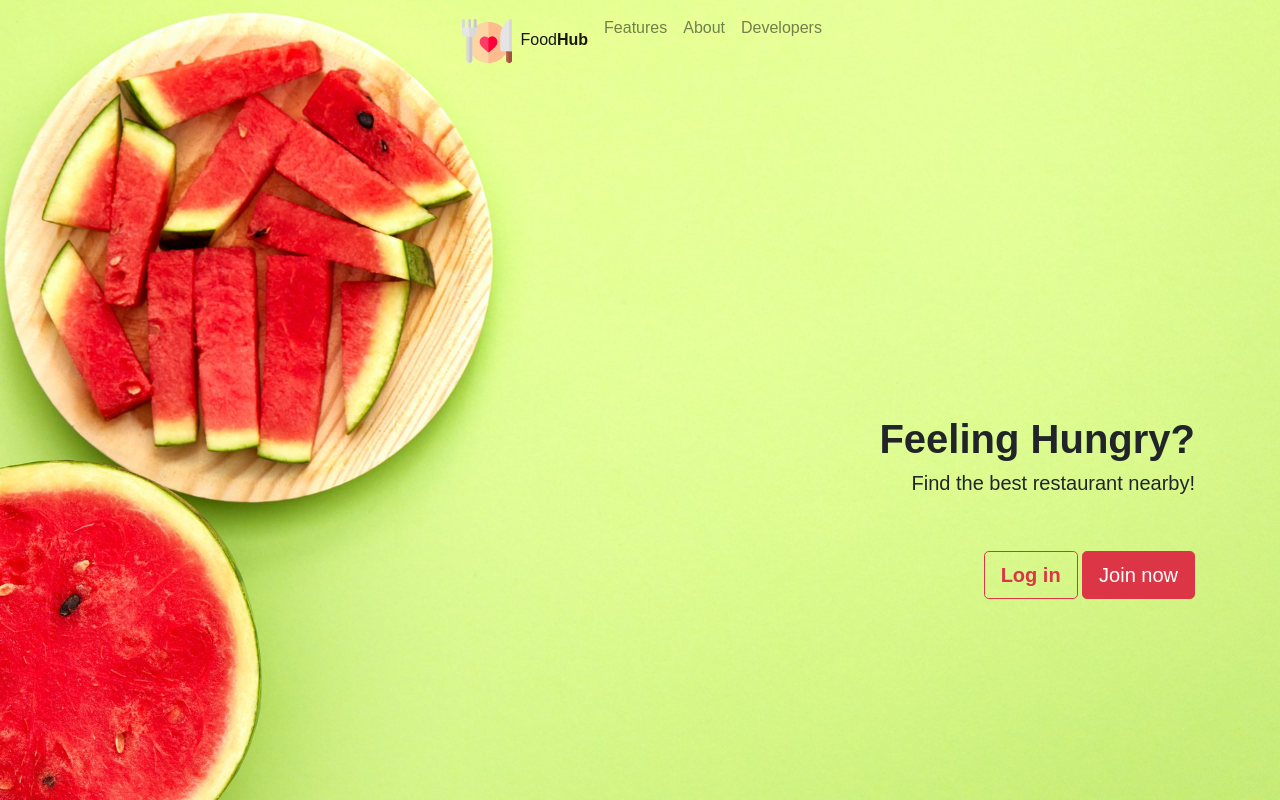
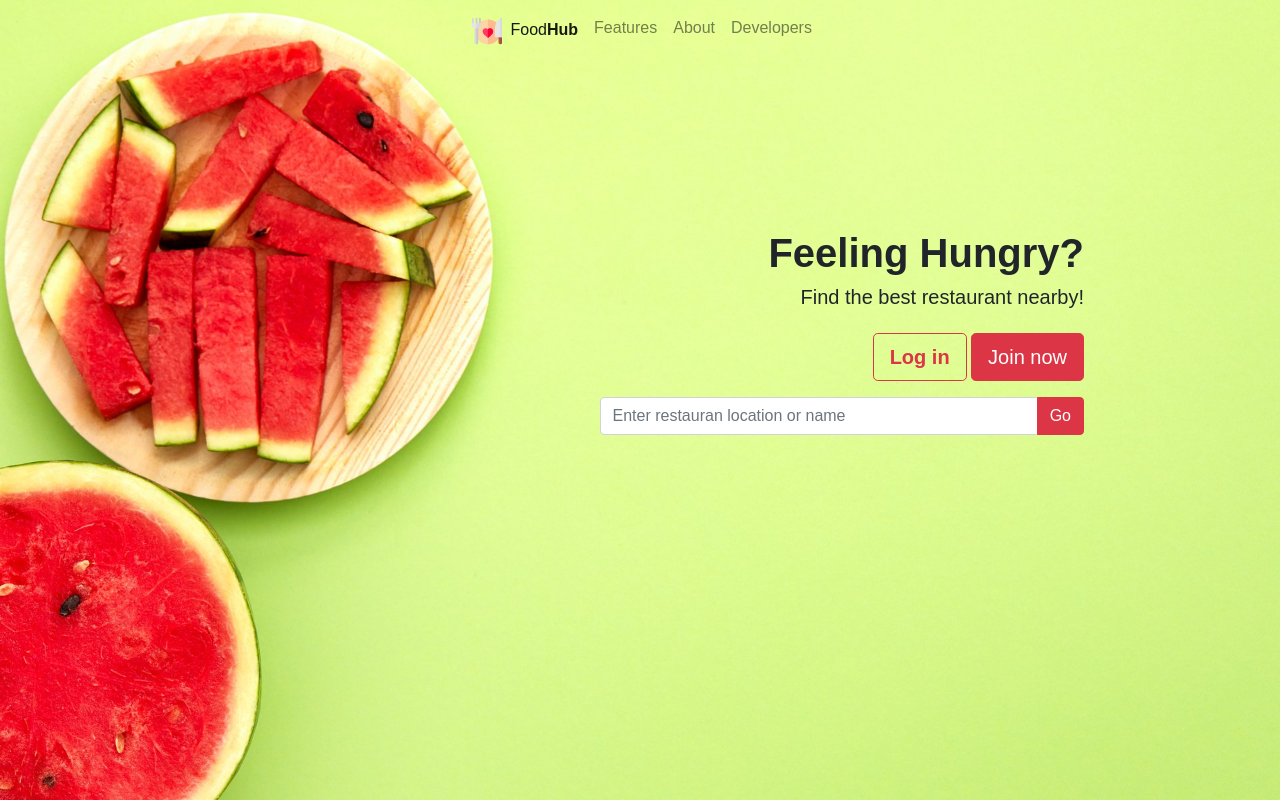
Before and after one commit to johnsolomon111/Foodhub, a Flask app: page / in a window 1280 px wide. Run offline with Flask 2, Linux system fonts and the light colour scheme; some libraries are stand-ins or nearby versions.

Commit message:
initial static design for landing page

```diff
--- a/app/static/css/index.css
+++ b/app/static/css/index.css
@@ -3,12 +3,17 @@ body {
 	background-repeat: no-repeat;
 	background-attachment: fixed;
 	background-size: cover;
+	-webkit-animation: fadein 2s; /* Safari, Chrome and Opera > 12.1 */
+       -moz-animation: fadein 2s; /* Firefox < 16 */
+        -ms-animation: fadein 2s; /* Internet Explorer */
+         -o-animation: fadein 2s; /* Opera < 12.1 */
+            animation: fadein 2s;
 
 }
 
 #logo {
-	height: 50px;
-	width: 50px;
+	height: 30px;
+	width: 30px;
 }
 
 /*img#animg {
@@ -17,6 +22,39 @@ body {
 }*/
 
 div#contents {
-	margin-top: 30%;
+	margin-top: 15%;
+	margin-right: 10%;
 	vertical-align: center;
 }
+
+@keyframes fadein {
+    from { opacity: 0; }
+    to   { opacity: 1; }
+}
+
+/* Firefox < 16 */
+@-moz-keyframes fadein {
+    from { opacity: 0; }
+    to   { opacity: 1; }
+}
+
+/* Safari, Chrome and Opera > 12.1 */
+@-webkit-keyframes fadein {
+    from { opacity: 0; }
+    to   { opacity: 1; }
+}
+
+/* Internet Explorer */
+@-ms-keyframes fadein {
+    from { opacity: 0; }
+    to   { opacity: 1; }
+}
+
+/* Opera < 12.1 */
+@-o-keyframes fadein {
+    from { opacity: 0; }
+    to   { opacity: 1; }
+}
+/*div.form-group {
+	width: 50%;
+}*/
--- a/app/templates/base.html
+++ b/app/templates/base.html
@@ -6,7 +6,7 @@
 	<link rel="stylesheet" type="text/css" href="../static/css/bootstrap.css">
 	<link rel="stylesheet" type="text/css" href="../static/css/bootstrap-grid.min.css">
 	<link rel="stylesheet" type="text/css" href="../static/css/theme.css">
-	<link rel="icon" type="text/css" href="../static/img/pizza-slice.svg">
+	<link rel="icon" type="text/css" href="../static/img/food (1).svg">
 
 </head>
 <body>
@@ -20,4 +20,5 @@
 {% block scripts %}
 {% endblock %}
 </body>
+
 </html>
--- a/app/templates/index.html
+++ b/app/templates/index.html
@@ -48,21 +48,39 @@
     </div>
   </nav>
   <div class="container">
+  	<div class="row">
+  		<div class="col">
+
+  		</div>
+  	</div>
 	<div class="row text-right" id="row_one">
 		<div class="col">
 			<div id="contents">
 				<h1><strong>Feeling Hungry?</strong></h1>
 				<h5>Find the best restaurant nearby!</h5>
-				<div class="row inline pt-5">
+				<div class="row inline pt-3">
 					<div class="col">
 						<a href="#" class="btn btn-outline-danger btn-lg"><strong>Log in</strong></a>
 						<a href="/signup" class="btn btn-danger btn-lg">Join now</a>
 					</div>
 				</div>
+				<div class="form-group row mt-3 text-right">
+					<div class="col"></div>
+					<div class="col">
+		  				<div class="input-group mb-2 mr-sm-2">
+						    <input type="text" class="form-control" name="search" placeholder="Enter restauran location or name">
+						    <div class="input-group-append">
+						      	<input type="submit" name="submit" class="btn btn-danger" value="Go">
+						    </div>
+						</div>
+					</div>
+
+	  			</div>
 			</div>
 		</div>
 
 	</div>
   </div>
 
+
 {% endblock %}
```
